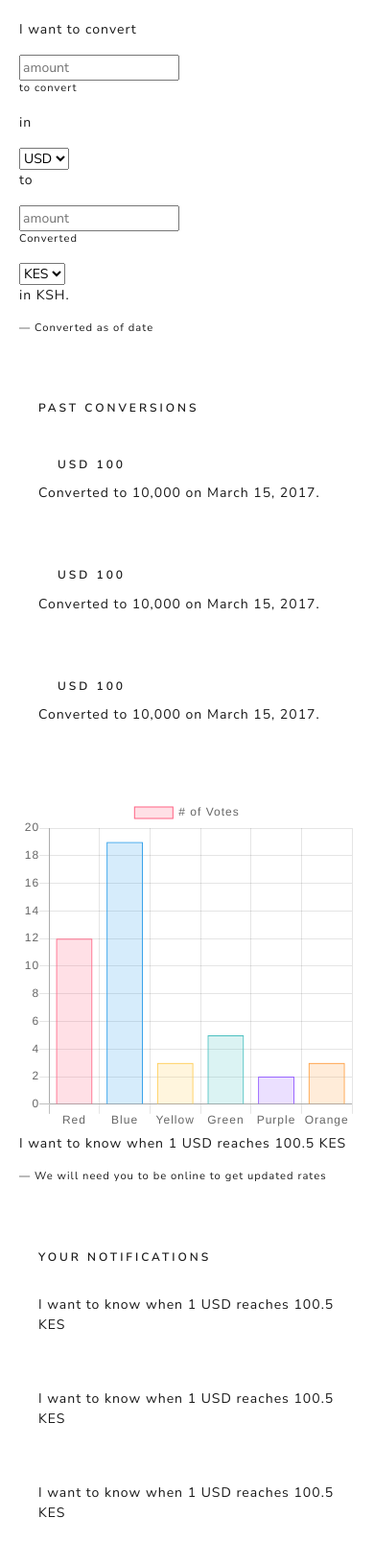
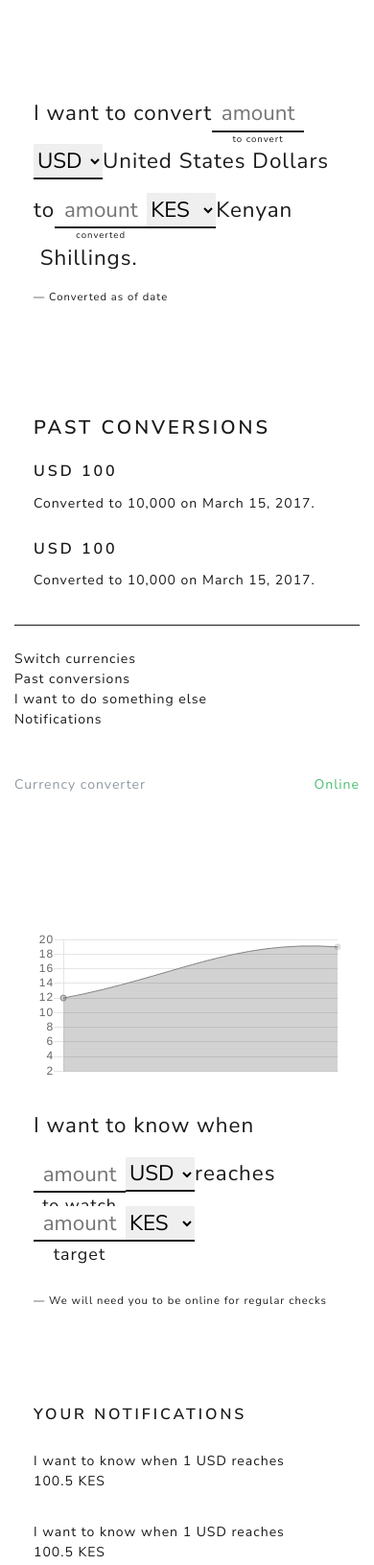
Before and after one commit to muthomiBrian/currency-converter, a website: page index.html in a window 390 px wide. Shown: the top 1631 px of the page at 96% size. Drawn offline with nearby package versions, Linux system fonts and the light colour scheme.

Commit message:
completed the rough ui and navigation

```diff
--- a/index.html
+++ b/index.html
@@ -10,10 +10,10 @@
     <link rel="stylesheet" href="style.css">
 </head>
 <body>
-    <main>
+    <main class="container">
         <div id="conversionPhrase">
-            <div class="card border-0">
-                <div class="card-body ">
+            <div class="card border-0 mt-5">
+                <div class="card-body form-inline conversionPhrase pb-0">
                     <p>I want to convert</p>
                     <div class="inputGroup">
                         <div>
@@ -23,33 +23,40 @@
                             <p class="small">to convert</p>
                         </div>
                     </div>
-                     <p> in </p>
                      <select name="sourceCurrency" id="sourceCurrency">
-                         <option value="USD" selected>USD</option>
+                         <option value="USD" selected>USD - United States Dollars</option>
                      </select>
-                     <p> to </p>
+                     <p>United&nbsp;</p>
+                     <p>States&nbsp;</p>
+                     <p>Dollars&nbsp;</p>
+                     <p> to</p>
                      <div class="inputGroup">
                          <div>
                              <input type="text" name="destinationInput" id="destinationInput" placeholder="amount">
                          </div>
                          <div>
-                            <p class="small">Converted</p>
+                            <p class="small">converted</p>
                          </div>
                      </div>
                      <select name="destinationCurrency" id="destinationCurrency">
                          <option value="KES" selected>KES</option>
                      </select>
-                     <p> in KSH.</p>
-                    <p class="blockquote-footer">Converted as of date</p>
+                     <p>Kenyan</p>
+                     <p>&nbsp;Shillings.</p>
+                </div>
+                <div id="conversionDate" class="card border-0">
+                    <div class="card-body pt-0">
+                        <p class="blockquote-footer">Converted as of date</p>
+                    </div>
                 </div>
             </div>
         </div>
-        <div id="pastConversion">
-            <div class="card border-0 ml-0">
-                <div class="card-body">
-                    <h6 class="card-header bg-white border-0">Past conversions</h3>
+        <div id="pastConversions" class="mt-3 pt-3">
+            <div class="card border-0">
+                <div class="card-body pl-0">
+                    <h4 class="card-header bg-white border-0">Past conversions</h4>
                     <div id="pastConversionContainer">
-                        <div class="pastCOnversionItem card border-0">
+                        <div class="pastConversionItem card border-0">
                             <div class="card-body">
                                 <h6 class="card-header bg-white border-0">USD 100</h6>
                                 <p>Converted to 10,000 on March 15, 2017.</p>
@@ -61,46 +68,74 @@
                                 <p>Converted to 10,000 on March 15, 2017.</p>
                             </div>
                         </div>
-                        <div class="pastCOnversionItem card border-0">
+                        <div class="pastConversionItem card border-0">
                             <div class="card-body">
                                 <h6 class="card-header bg-white border-0">USD 100</h6>
                                 <p>Converted to 10,000 on March 15, 2017.</p>
                             </div>
                         </div>
                     </div>
+                    <p class="small blockquote-footer pl-4 mt-2">Click and scroll on list for more past conversions, click on heading to redo conversion</p>
                 </div>
             </div>
         </div>
         <div id="doSomethingElse">
             <div class="card border-0">
+                <div class="card-body mt-4">
+                    <div id="chart" class="mx-auto">
+                        <canvas id="8day-history" ></canvas>
+                    </div>
+                    <div id="notificationPhrase" class="form-inline notificationPhrase mx-auto mt-4">
+                        <p>I want to know when</p>
+                        <div class="inputGroup">
+                            <div>
+                                <input type="text" name="watchInput" id="watchInput" placeholder="amount">
+                            </div>
+                            <div>
+                                <p class="small text-center">to watch</p>
+                            </div>
+                        </div>
+                        <select name="watchCurrency" id="watchCurrency">
+                            <option value="USD" selected>USD - United States Dollars</option>
+                        </select>
+                        <p>reaches</p>
+                        <div class="inputGroup">
+                            <div>
+                                <input type="text" name="targetInput" id="targetInput" placeholder="amount">
+                            </div>
+                            <div>
+                                <p class="small text-center">target</p>
+                            </div>
+                        </div>
+                        <select name="targetCurrency" id="targetCurrency">
+                            <option value="KES" selected>KES</option>
+                        </select>
+                    </div>
+                </div>
+            </div>
+            <div class="card border-0">
                 <div class="card-body">
-                    <div id="chart">
-                        <canvas id="8day-history" width="400" height="400"></canvas>
-                    </div>
-                    <div id="notificationPhrase">
-                        <p>I want to know when 1 USD reaches 100.5 KES</p>
-                        <p class="blockquote-footer">We will need you to be online to get updated rates</p>
-                    </div>
+                    <p class="blockquote-footer">We will need you to be online for regular checks</p>
                 </div>
             </div>
         </div>
         <div id="setNotifications">
             <div class="card border-0 ml-0">
-                <div class="card-body">
+                <div class="card-body ">
                     <h6 class="card-header bg-white border-0">Your notifications</h3>
                     <div id="notificationContainer">
                         <div class="notificationItem card border-0">
-                            <div class="card-body">
+                            <div class="card-body pl-0">
                                 <p>I want to know when 1 USD reaches 100.5 KES</p>
                             </div>
                         </div>
                         <div class="notificationItem card border-0">
-                            <div class="card-body">
+                            <div class="card-body pl-0">
                                 <p>I want to know when 1 USD reaches 100.5 KES</p>
                             </div>
                         </div>
                         <div class="notificationItem card border-0">
-                            <div class="card-body">
+                            <div class="card-body pl-0">
                                 <p>I want to know when 1 USD reaches 100.5 KES</p>
                             </div>
                         </div>
@@ -108,22 +143,25 @@
                 </div>
             </div>
         </div>
+    </main>
+    <nav class="fixed-bottom mb-5 container">
         <div id="navigation">
             <div class="card border-0">
-                <div class="card-body">
-                    <div class="border-top pt-4 pb-2">
+                <div class="card-body pl-0 pr-0">
+                    <div class="border-top pt-4 pb-3">
                         <a href="#">Switch currencies</a>
-                        <a href="#">Past conversions</a>
-                        <a href="#">I want to do something else</a>
+                        <a href="#pastConversions">Past conversions</a>
+                        <a href="#doSomethingElse">I want to do something else</a>
+                        <a href="#setNotifications">Notifications</a>
                     </div>
                 </div>
             </div>
         </div>
-    </main>
-    <footer class="footer">
+    </nav>
+    <footer class="footer fixed-bottom pt-3 pb-3 bg-white">
         <div class="container">
             <span class="text-muted">Currency converter</span>
-            <span id='onlineSwitch' class="float-right text-success">Online</span>
+            <span id='onlineStatus' class="float-right">Online</span>
         </div>
     </footer>
     <script src="https://cdnjs.cloudflare.com/ajax/libs/Chart.js/2.7.2/Chart.min.js"></script>
--- a/js/main.js
+++ b/js/main.js
@@ -1,54 +1,63 @@
 // Chart js
-var ctx = document.getElementById("8day-history").getContext('2d');
-var myChart = new Chart(ctx, {
-    type: 'bar',
+function chart8dayHistory(history, query) {
+  const dataArray = [];
+  const keys = Object.keys(history[query]);
+  keys.forEach((key) => {
+    const historicalRate = history[query][key];
+    return dataArray.push({
+      x: key,
+      y: historicalRate
+    });
+  });
+  return dataArray;
+}
+const ctx = document.getElementById('8day-history').getContext('2d');
+const myChart = new Chart(ctx, {
+  type: 'line',
   data: {
-        labels: ["Red", "Blue", "Yellow", "Green", "Purple", "Orange"],
+    label: ['USD_KES'],
     datasets: [{
-            label: '# of Votes',
       data: [12, 19, 3, 5, 2, 3],
       backgroundColor: [
-                'rgba(255, 99, 132, 0.2)',
-                'rgba(54, 162, 235, 0.2)',
-                'rgba(255, 206, 86, 0.2)',
-                'rgba(75, 192, 192, 0.2)',
-                'rgba(153, 102, 255, 0.2)',
-                'rgba(255, 159, 64, 0.2)'
+        'rgba(33, 33, 33, 0.2)',
       ],
       borderColor: [
-                'rgba(255,99,132,1)',
-                'rgba(54, 162, 235, 1)',
-                'rgba(255, 206, 86, 1)',
-                'rgba(75, 192, 192, 1)',
-                'rgba(153, 102, 255, 1)',
-                'rgba(255, 159, 64, 1)'
+        'rgba(133,133,132,1)',
       ],
       borderWidth: 1
     }]
   },
   options: {
+    legend: {
+      display: false,
+    },
     scales: {
-            yAxes: [{
-                ticks: {
-                    beginAtZero:true
-                }
-            }]
+      yAxes: false
     }
   }
 });
 // SW - service worker
+function registerServiceWorker() {
+  if (!navigator.serviceWorker) return;
+  navigator.serviceWorker.register('/sw.js').then((reg) => {
+    if (!navigator.serviceWorker.controller) {
+      return;
+    }
+  });
+}
+registerServiceWorker();
 
 // Store
 const createStore = (reducer) => {
   let state;
-  let listeners = []
+  let listeners = [];
 
   const getState = () => state;
 
   const dispatch = (action) => {
     state = reducer(state, action);
     listeners.forEach(listener => listener());
-  }
+  };
   const subscribe = (listener) => {
     listeners.push(listener);
     return () => {
@@ -56,14 +65,12 @@ const createStore = (reducer) => {
     };
   };
 
-  dispatch({})
+  dispatch({});
   return { getState, dispatch, subscribe }
-}
+};
 const store = createStore(reducer);
-console.log(store)
-
 // Reducer
-const initialState = {
+function reducer(state = {
   type: 'INITIALIZATION',
   sourceInput: null,
   sourceCurrency: 'USD',
@@ -72,21 +79,30 @@ const initialState = {
   conversionQuery: 'USD_KES',
   conversionRate: null,
   pastConversions: [],
-    historicalRate: [],
+  historicalRates: [],
   notificationSourceInput: null,
   notificationSourceCurrency: 'USD',
   notificationDestinationInput: null,
   notificationDestinationCurrency: 'KES',
-    currencyNotifications:[]
+  currencyNotifications:[],
+  online: true
+}, action) {
+  switch (action.type){
+  default:
+    return state;
+  }
+}
 
 
+// Actions
+//TODO: Implement application actions.
+// idb
+//TODO: Implement the index db for the application
+// Online check
+const onlineStatus = document.getElementById('onlineStatus');
+if (navigator.onLine) {
+  onlineStatus.innerHTML = 'Online';
+  onlineStatus.classList.add('text-success');
+} else {
+  onlineStatus.innerHTML = 'Offline';
 }
-function reducer(state = {}, action) {
-  switch (action.type){
-    default:
-    return state
-  }
-}
-// Actions
-
-// idb
--- a/style.css
+++ b/style.css
@@ -10,3 +10,139 @@ a {
 .border-top {
     border-top: 1px solid #1a1a1a !important;
 }
+.inputGroup {
+    height: 3.2rem;
+}
+input {
+    width:6rem;
+    border-top: none;
+    border-right: none;
+    border-left:none;
+    border-bottom: 2px solid #1a1a1a;
+    text-align: center;
+}
+.conversionPhrase, .notificationPhrase {
+    font-size: 1.4rem;
+}
+.conversionPhrase .small {
+    font-size: .6rem;
+    text-align: center;
+}
+select {
+    width: 4.5rem;
+    margin-top: -.9rem;
+    height: 2.3rem;
+    border-top: none;
+    border-right: none;
+    border-left:none;
+    border-bottom: 2px solid #1a1a1a;
+}
+h6 {
+    padding-left:0 !important;
+    font-size: 1rem;
+}
+.pastConversionItem .card-body {
+    padding-top: 0;
+    padding-bottom: 0;
+}
+.notificationItem .card-body {
+    padding-top: 1rem;
+    padding-bottom: 0;
+}
+#pastConversionContainer, #notificationContainer {
+    height: 300px;
+    overflow-y: scroll;
+}
+#doSomethingElse {
+    margin-top: 5rem;
+}
+#setNotifications {
+    margin-top: 2rem;
+    margin-bottom: 15rem;
+}
+#chart {
+    max-width: 400px;
+}
+@media (min-width: 375px) {
+    #conversionPhrase {
+        margin-top: 5rem;
+    }
+    #pastConversions h4 {
+        margin-top: 1rem;
+    }
+}
+@media (min-width: 425px) {
+    #conversionPhrase {
+        margin-top: 11rem;
+        margin-bottom: 5rem;
+    }
+    #conversionDate {
+        margin-top: 1rem;
+    }
+    #pastConversions h4 {
+        margin-top: 3rem;
+    }
+}
+@media (min-width: 768px) {
+    #conversionPhrase {
+        margin-top: 23rem;
+        margin-bottom: 11rem;
+    }
+    #pastConversions h4 {
+        margin-top: 12rem;
+    }
+    #pastConversions p.small {
+        margin-bottom: 12rem;
+    }
+}
+
+@media (min-width: 1024px) and ( min-height: 600px) {
+    #conversionPhrase {
+        margin-top: 8rem;
+        margin-bottom: 5rem;
+    }
+    #pastConversions h4 {
+        margin-top: 2rem;
+    }
+    #pastConversions p.small {
+        margin-bottom: 12rem;
+    }
+    #pastConversionContainer, #notificationContainer {
+        height: 200px;
+        overflow-y: scroll;
+    }
+}
+
+@media (min-width: 1366px) {
+    #conversionPhrase {
+        margin-top: 14rem;
+        margin-bottom: 7rem;
+    }
+    #pastConversions h4 {
+        margin-top: 4rem;
+    }
+    #pastConversions p.small {
+        margin-bottom: 2rem;
+    }
+    #pastConversionContainer, #notificationContainer {
+        height: 200px;
+        overflow-y: scroll;
+    }
+}
+
+@media (min-width: 1440px) and ( min-height: 900px) {
+    #conversionPhrase {
+        margin-top: 19rem;
+        margin-bottom: 15rem;
+    }
+    #pastConversions h4 {
+        margin-top: 4rem;
+    }
+    #pastConversions p.small {
+        margin-bottom: 24rem;
+    }
+    #pastConversionContainer, #notificationContainer {
+        height: 200px;
+        overflow-y: scroll;
+    }
+}
```
Also changed, not shown: package.json (added, +22 -0 lines), .eslintrc.json (added), 1 other file. Lines whose indentation alone changed are shown as unchanged.
